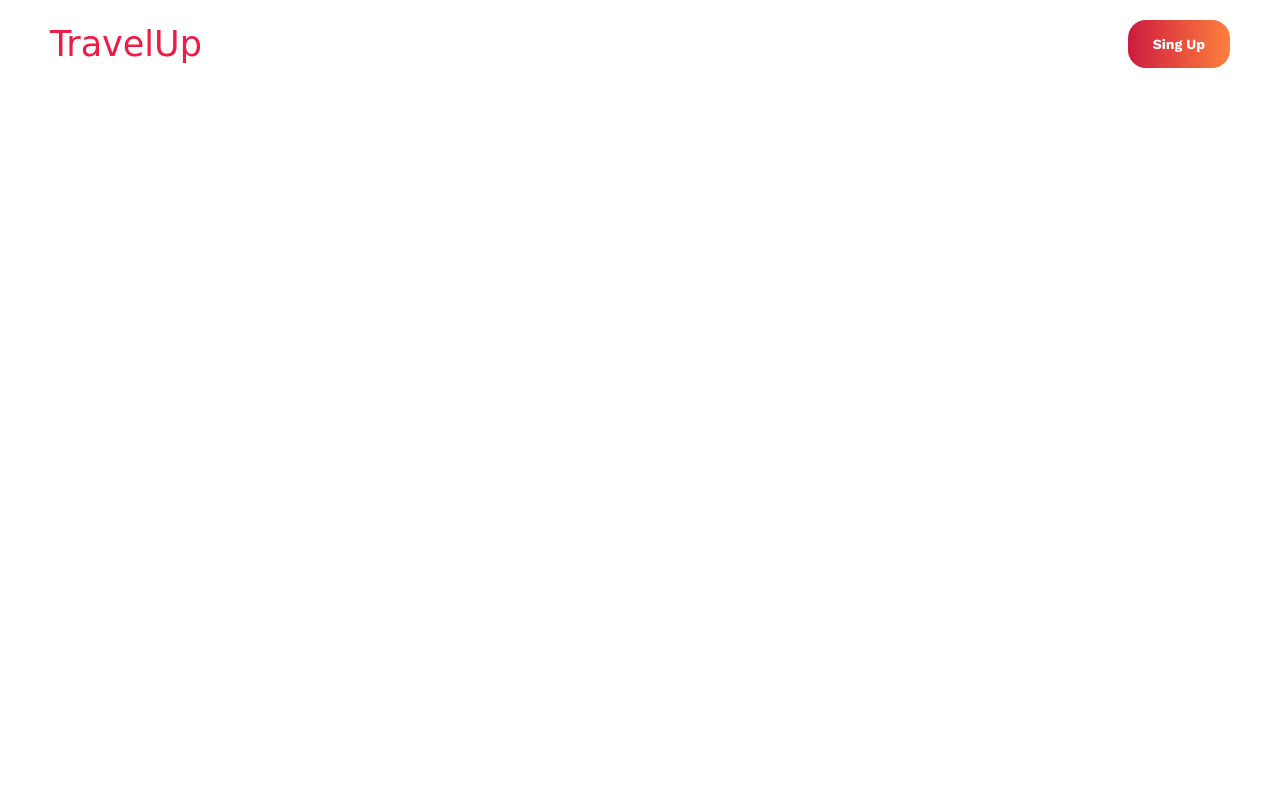
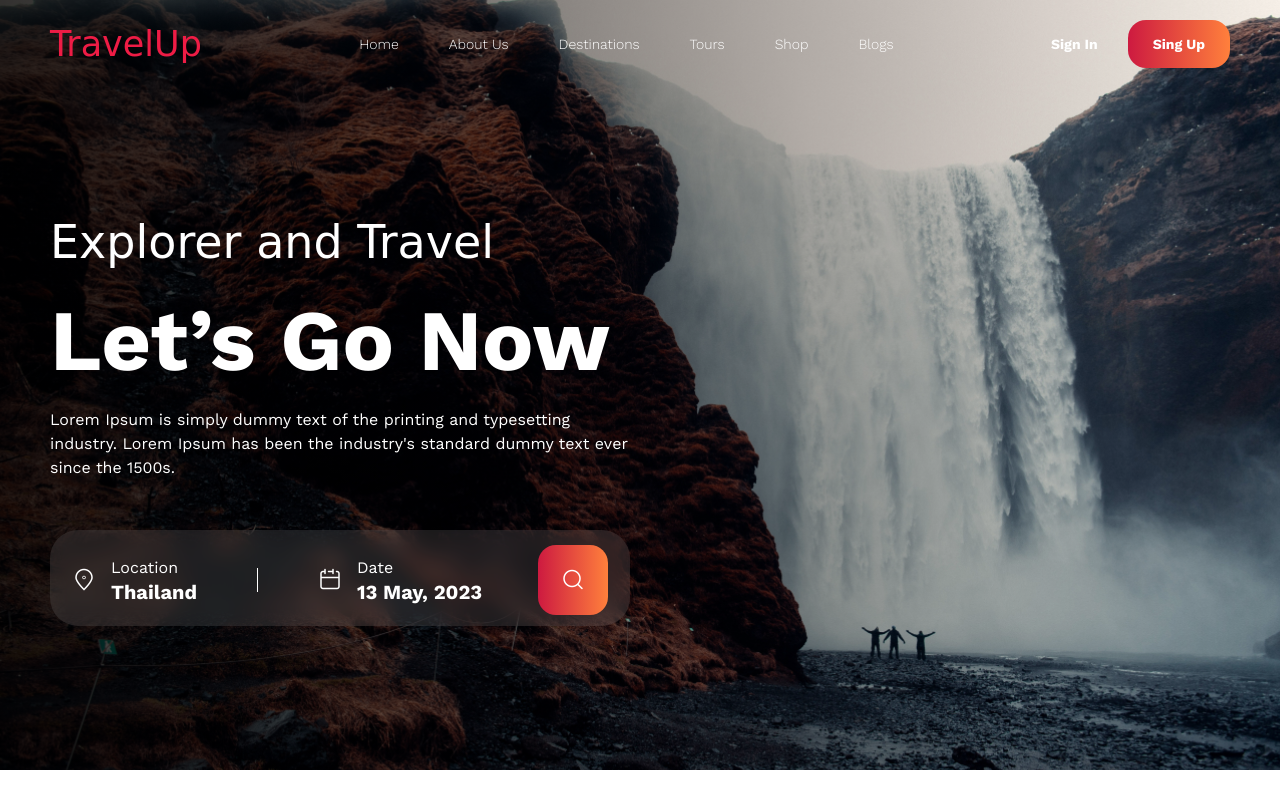
Before and after one commit to IgorNesterovich/traveling, a plain HTML site: page index.html in a window 1280 px wide. Drawn offline with nearby package versions, Linux system fonts and the light colour scheme; a web font is replaced by a local one.

Commit message:
Added section(top-page) and styles, fixed icon fonts, nailed the footer to the bottom

```diff
--- a/css/icons.css
+++ b/css/icons.css
@@ -1,16 +1,17 @@
 @font-face {
   font-family: 'icons';
-  src:  url('fonts/icons.eot?tqiap2');
-  src:  url('fonts/icons.eot?tqiap2#iefix') format('embedded-opentype'),
-    url('fonts/icons.ttf?tqiap2') format('truetype'),
-    url('fonts/icons.woff?tqiap2') format('woff'),
-    url('fonts/icons.svg?tqiap2#icons') format('svg');
+  src:  url('fonts/icons.eot?p7rz8f');
+  src:  url('fonts/icons.eot?p7rz8f#iefix') format('embedded-opentype'),
+    url('fonts/icons.ttf?p7rz8f') format('truetype'),
+    url('fonts/icons.woff?p7rz8f') format('woff'),
+    url('fonts/icons.svg?p7rz8f#icons') format('svg');
   font-weight: normal;
   font-style: normal;
   font-display: block;
 }
 
 [class^="ic-"], [class*=" ic-"] {
+  /* use !important to prevent issues with browser extensions that change fonts */
   font-family: 'icons' !important;
   speak: never;
   font-style: normal;
@@ -19,31 +20,29 @@
   text-transform: none;
   line-height: 1;
 
+  /* Better Font Rendering =========== */
   -webkit-font-smoothing: antialiased;
   -moz-osx-font-smoothing: grayscale;
 }
 
-.ic-arrow:before {
+.ic-instagram:before {
   content: "\e900";
 }
-.ic-date:before {
+.ic-facebook:before {
   content: "\e901";
 }
-.ic-facebook:before {
+.ic-twitter:before {
   content: "\e902";
 }
-.ic-find:before {
+.ic-youtube:before {
   content: "\e903";
 }
-.ic-instagram:before {
+.ic-find:before {
   content: "\e904";
 }
-.ic-location:before {
+.ic-date:before {
   content: "\e905";
 }
-.ic-twitter:before {
+.ic-location:before {
   content: "\e906";
 }
-.ic-youtube:before {
-  content: "\e907";
-}
--- a/css/reset.css
+++ b/css/reset.css
@@ -11,6 +11,7 @@
 }
 html
 {
+    height: 100%;
     font-size: 16px;
 }
 a, a:visited, a:hover
--- a/css/style.css
+++ b/css/style.css
@@ -11,8 +11,31 @@ body
     padding: 0 15px;
     margin: 0 auto;
 }
+body
+{
+    min-height: 100%;
+    display: flex;
+    flex-direction: column;
+}
+.main
+{
+    flex: 1 1 auto;
+}
+.icon
+{
+    display: inline-block;
+    font-size: 24px;
+}
 
 /* header */
+.header
+{
+    position: fixed;
+    top: 0;
+    right: 0;
+    left: 0;
+    z-index: 5;
+}
 .header__container
 {
     display: flex;
@@ -51,7 +74,7 @@ body
 }
 .nav__link:hover
 {
-    color: #FF803C;
+    color: #FF0345;
 }
 
 
@@ -72,14 +95,7 @@ body
 }
 .button:hover
 {
-    box-shadow: -2px -2px 2px 0 #CCC;
-    transform: translate(2px, 2px);
-}
-.button:active,
-.button:focus
-{
-    box-shadow: none;
-    transform: translate(0, 0);
+    box-shadow: 0 0 12px 0 #CD1A40;
 }
 .header__button
 {
@@ -91,6 +107,107 @@ body
 }
 .header__link:hover
 {
-    color: #FF803C;
+    color: #FF0345;
 }
 /* header */
+
+/* top-page */
+.top-page
+{
+    background: linear-gradient(to right, rgba(0, 0, 0, 0.8), rgba(0, 0, 0, 0)), url('../pictures/illustration/header-bg.jpg');
+    background-size: cover;
+    background-repeat: no-repeat;
+    background-position: top;
+    padding-top: 210px;
+    padding-bottom: 140px;
+}
+.top-page__content
+{
+    max-width: 580px;
+    color: #FFF;
+}
+
+
+.top-page__suptitle
+{
+    font-family: 'Water Brush', cursive;
+    font-size: 2.875rem;
+    line-height: 1.4;
+    margin-bottom: 15px;
+}
+.top-page__title
+{
+    font-size: 5.375rem;
+    font-weight: 700;
+    line-height: 1.2;
+    margin-bottom: 15px;
+}
+.top-page__texts
+{
+    line-height: 1.5;
+    margin-bottom: 50px;
+}
+.top-page__find
+{
+    display: flex;
+    align-items: center;
+}
+
+
+.top-page__find
+{
+    padding: 15px 22px;
+    border-radius: 28px;
+    position: relative;
+}
+.top-page__find *
+{
+    position: relative;
+}
+.top-page__find::before
+{
+    content: '';
+    position: absolute;
+    height: 96px;
+    top: 0;
+    bottom: 0;
+    left: 0;
+    right: 0;
+    border-radius: 28px;
+    background-color: rgba(255, 255, 255, 0.1);
+    backdrop-filter: blur(10px);
+}
+.find__block
+{
+    display: flex;
+    align-items: center;
+}
+.decore
+{
+    margin-left: 60px;
+    margin-right: 60px;
+    width: 1px;
+    height: 24px;
+    background: #FFF;
+}
+.find__inner
+{
+    margin-left: 15px;
+}
+.find__title
+{
+    line-height: 1.5;
+}
+.find__info
+{
+    font-size: 1.25rem;
+    font-weight: 700;
+    line-height: 1.2;
+}
+.top-page-button
+{
+    margin-left: 60px;
+    padding: 23px;
+    margin-left: auto;
+}
+/* top-page */
--- a/index.html
+++ b/index.html
@@ -64,7 +64,56 @@
     </header>
     <!-- header -->
 
+    <!-- main -->
+    <maim class="main">
 
+        <!-- top-page -->
+        <section class="top-page">
+            <div class="container top-page__container">
+                <div class="top-page__content">
+
+                    <div class="top-page__suptitle">Explorer and Travel</div>
+                    <h2 class="top-page__title">Let’s Go Now</h2>
+
+                    <div class="top-page__texts">
+                        <p class="top-page__text">Lorem Ipsum is simply dummy text of the printing and typesetting industry. Lorem Ipsum has been the industry's standard dummy text ever since the 1500s.</p>
+                    </div>
+
+                    <div class="top-page__find">
+
+                        <div class="find__block">
+                            <a class="icon ic-location" href="#!"></a>
+                            <div class="find__inner">
+                                <span class="find__title">Location</span>
+                                <div class="find__info">Thailand</div>
+                            </div>
+                        </div>
+
+                        <div class="decore"></div>
+
+                        <div class="find__block">
+                            <a class="icon ic-date find__icon" href="#!"></a>
+                            <div class="find__inner">
+                                <span class="find__title">Date</span>
+                                <div class="find__info">13 May, 2023</div>
+                            </div>
+                        </div>
+
+                        <a class="button top-page-button icon ic-find" href="#!"></a>
+
+                    </div>
+
+                </div>
+            </div>
+        </section>
+    <!-- top-page -->
+
+    </maim>
+    <!-- main -->
+
+    <!-- footer -->
+    <footer class="footer"></footer>
+    <!-- footer -->
 
     <script src="js/main.js"></script>
 </body>
```
Also changed, not shown: css/fonts/icons.ttf, css/fonts/icons.woff, 2 other files.
